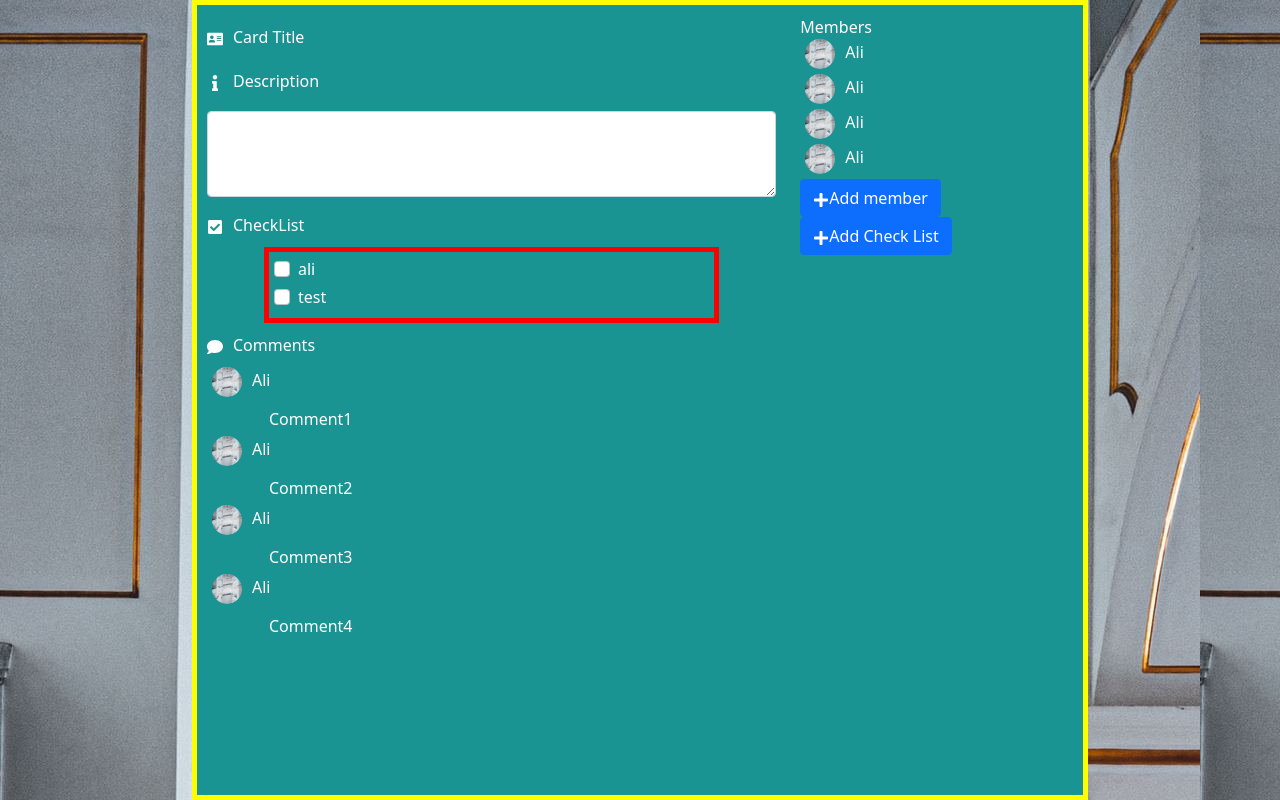
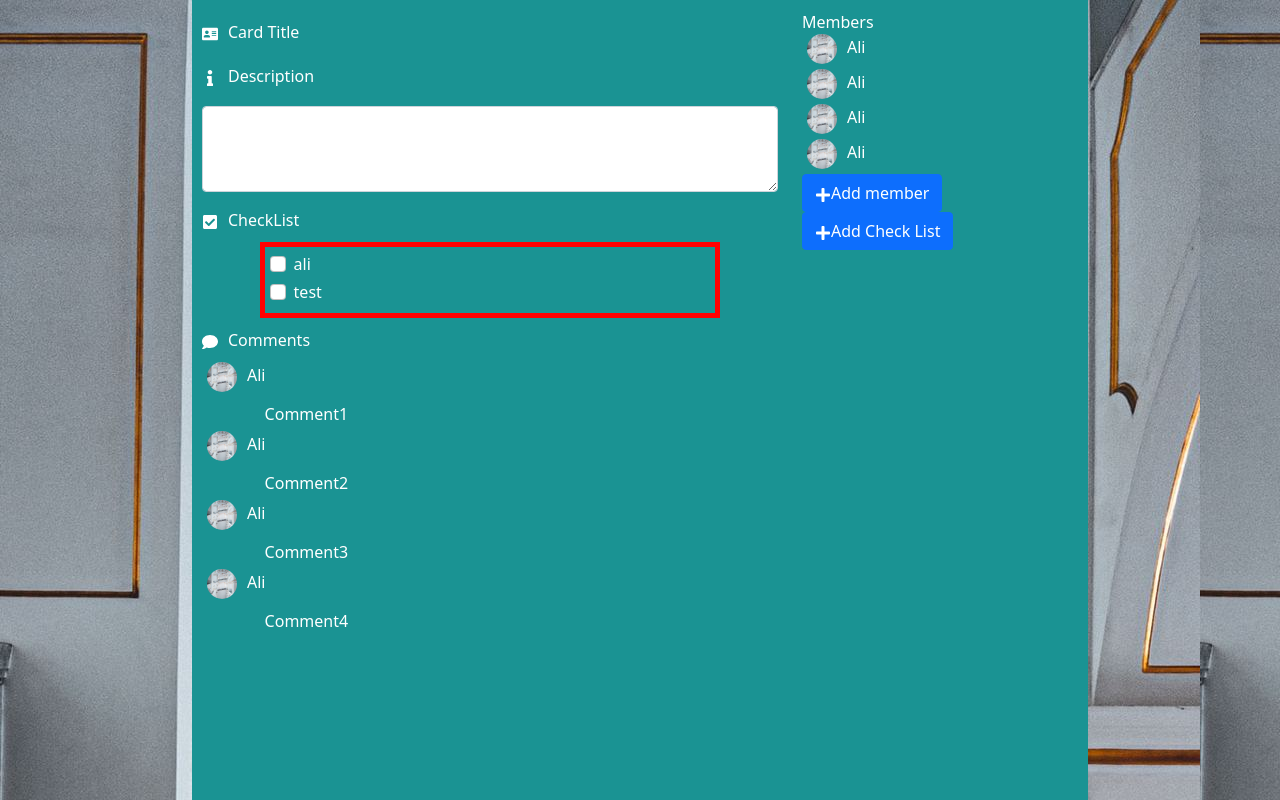
Before and after one commit to aliraad79/task_manager, a React (Create React App) app in the folder frontend/: page /detail/1 in a window 1280 px wide. Built offline with nearby package versions, Linux system fonts and the light colour scheme.

Commit message:
remove yellow border

```diff
--- a/frontend/src/components/CardDetail.js
+++ b/frontend/src/components/CardDetail.js
@@ -17,7 +17,6 @@ const CardDetail = () => {
         width: "70%",
         height: "100vh",
         backgroundColor: "#1A9393",
-        border: "5px solid #FFFF00",
         margin: "auto",
         padding: "10px",
         color: "white",
```
